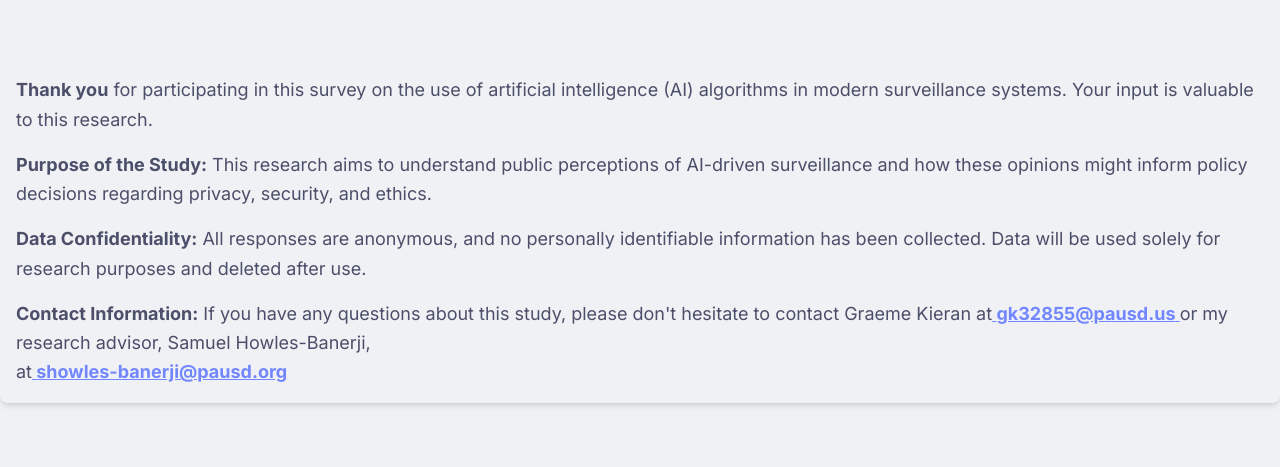
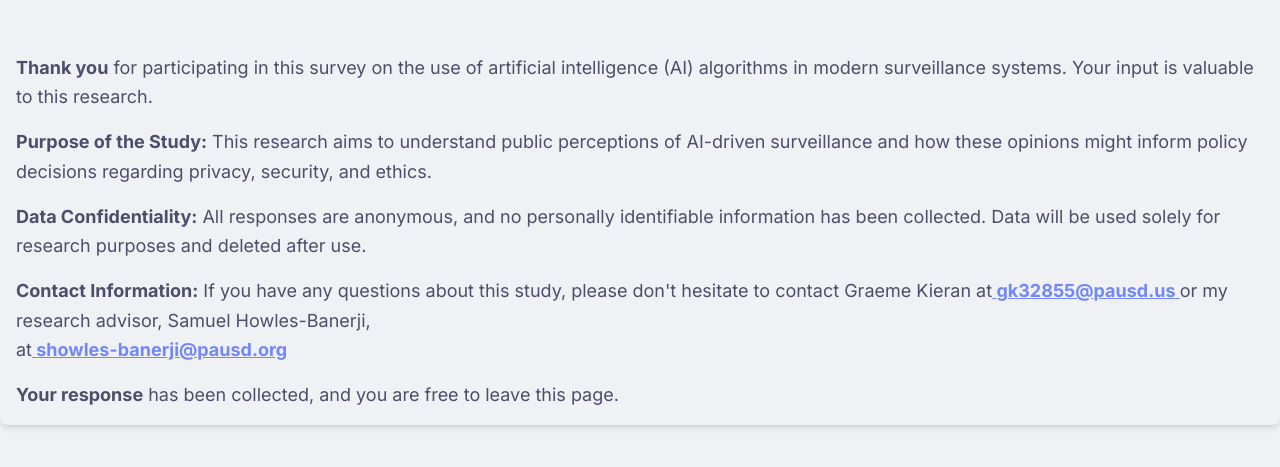
Before and after one commit to bean-frog/surveyor, a React (Create React App) app: page /debrief in a window 1280 px wide. Shown: the part 177-644 px from the top of the page. Built offline with nearby package versions, Linux system fonts and the light colour scheme; no server answers.

Commit message:
fade in debrief and add extra text

```diff
--- a/src/App.jsx
+++ b/src/App.jsx
@@ -16,7 +16,9 @@ function Home() {
       <div className="flex flex-col flex-grow justify-center items-center w-full">
         <div className="flex flex-col justify-center items-center p-6 pb-2 rounded-lg border-2 border-solid lg:w-3/5 md:w-4/5 sm:w-full h-fit border-ctp-overlay2 mb-6 overflow-y-hidden mb-auto max-h-[90vh] min-h-0">
         {surveyComplete ? (
-  <Debrief />
+          <LowTaperFade>
+            <Debrief />
+          </LowTaperFade>
 ) : localStorage.getItem('0x32') === '8afcf5' ? (
   <div className="flex flex-col justify-center items-center">
     <span className="font-bold">
--- a/src/components/Debrief.jsx
+++ b/src/components/Debrief.jsx
@@ -36,6 +36,9 @@ function Debrief() {
           showles-banerji@pausd.org
         </a>
       </li>
+      <li className="text-lg leading-relaxed text-ctp-text">
+        <strong>Your response</strong> has been collected, and you are free to leave this page.
+      </li>
     </ul>
   )
 }
```
